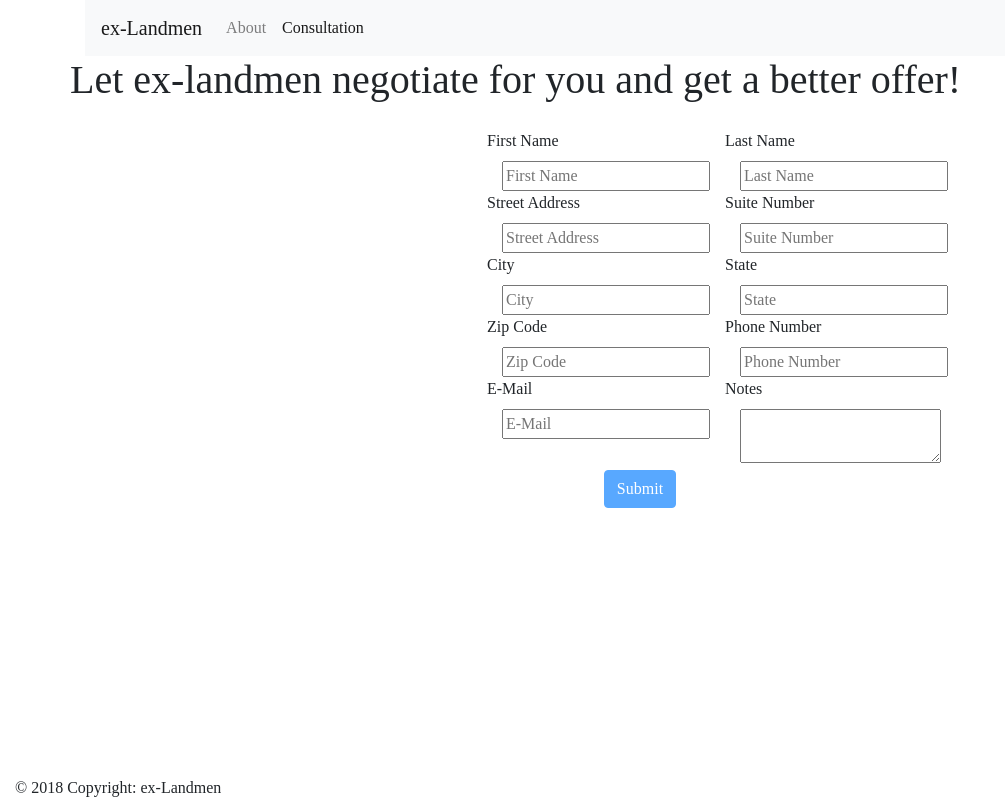
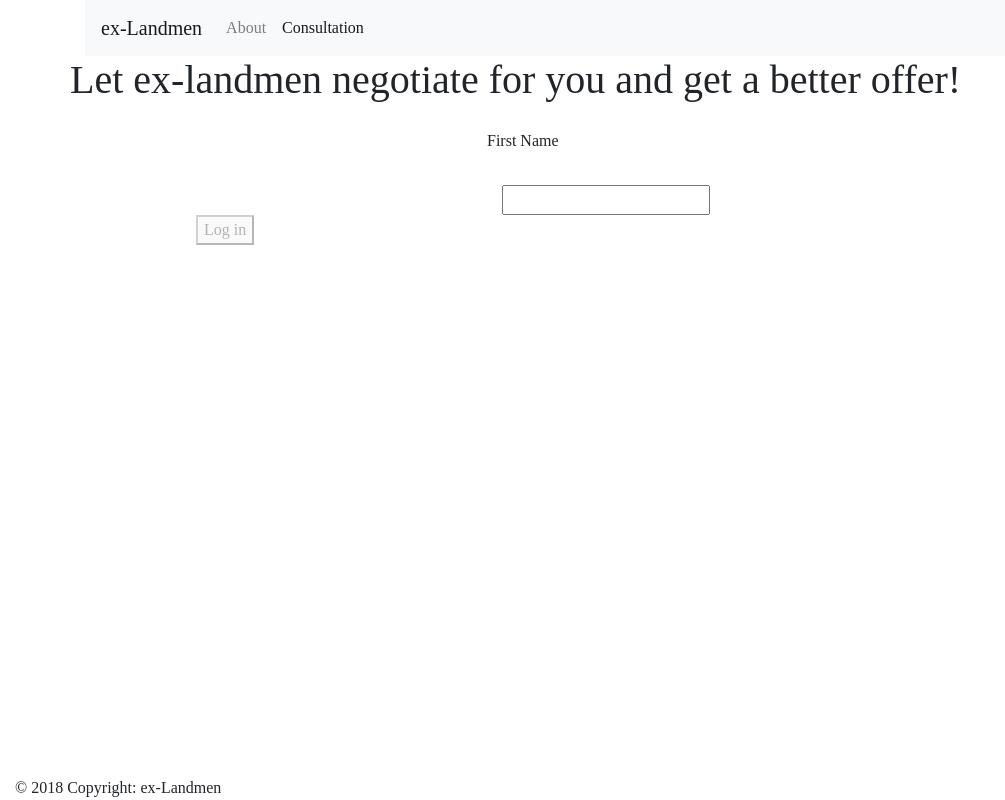
Before and after one commit to rbirchtree/landman-negotiate-front-end, a React (Create React App) app: page /consultation in a window 1280 px wide. Shown: the whole page, without its empty margins (0-1005 px from the left). Built offline with nearby package versions, Linux system fonts and the light colour scheme; a web font is replaced by a local one.

Commit message:
added title to iframe, fixed price update

```diff
--- a/src/components/Consultation.js
+++ b/src/components/Consultation.js
@@ -1,17 +1,31 @@
 import React from 'react';
 import {Field, reduxForm, focus} from 'redux-form';
-
+import { login } from '../actions';
+import Input from './Input';
+//make login register client
+import {required, nonEmpty } from '../validators';
 
 class Consultation extends React.Component{
 	onSubmit(values){
-
+		return this.props.dispatch(login(values.firstName));
 		//return this.props.dispatch(consultation(v))
 	}
 
 	render(){
+	let error;
+	if (this.props.error){
+		error = (
+			<div className="form-error" aria-live="polite">
+				{this.props.error}
+			</div>
+			)
+	}
 	const {handleSubmit,pristine,reset,submitting} = this.props;
+
 	return (
-		<form  className='consultForm' onSubmit={handleSubmit}>
+		<form  className='consultForm' onSubmit={handleSubmit(values =>
+			this.onSubmit(values)
+			)}>
 		 <div className='row'>
 		 <div className='col-md-4'>
 		 </div>
@@ -20,134 +34,17 @@ class Consultation extends React.Component{
 		  <div className='col-md-4'>
 		   <Field
 		    name='firstName'
-		    component='input'
+		    component={Input}
 		    type='text'
 		    placeholder='First Name'
-		    />
-		  </div>
-		 </div>
-		 <div>
-		  <label>Last Name</label>
-		  <div className='col-md-4'>
-		   <Field
-		    name='lastName'
-		    component='input'
-		    type='text'
-		    placeholder='Last Name'
+		    validate={[required,nonEmpty]}
 		    />
 		  </div>
 		 </div>
 		 </div>
-		 <div className='row'>
-		 <div className='col-md-4'>
-		 </div>
-		 <div >
-		  <label>Street Address</label>
-		  <div className='col-md-4'>
-		   <Field
-		    name='streetAddress'
-		    component='input'
-		    type='text'
-		    placeholder='Street Address'
-		    />
-		  </div>
-		 </div>
-		 <div>
-		  <label>Suite Number</label>
-		  <div className='col-md-4'>
-		   <Field
-		    name='suiteNumber'
-		    component='input'
-		    type='text'
-		    placeholder='Suite Number'
-		    />
-		  </div>
-		 </div>
-		 </div>
-		 <div className='row'>
-		 <div className='col-md-4'>
-		 </div>
-		 <div >
-		  <label>City</label>
-		  <div className='col-md-4'>
-		   <Field
-		    name='city'
-		    component='input'
-		    type='text'
-		    placeholder='City'
-		    />
-		  </div>
-		 </div>
-		 <div>
-		  <label>State</label>
-		  <div className='col-md-4'>
-		   <Field
-		    name='state'
-		    component='input'
-		    type='text'
-		    placeholder='State'
-		    />
-		  </div>
-		 </div>
-		 </div>
-		 <div className='row'>
-		 <div className='col-md-4'>
-		 </div>
-		 <div>
-		  <label>Zip Code</label>
-		  <div className='col-md-4'>
-		   <Field
-		    name='zipCode'
-		    component='input'
-		    type='text'
-		    placeholder='Zip Code'
-		    />
-		  </div>
-		 </div>
-		 <div>
-		  <label>Phone Number</label>
-		  <div className='col-md-4'>
-		   <Field
-		    name='phoneNumber'
-		    component='input'
-		    type='text'
-		    placeholder='Phone Number'
-		    />
-		  </div>
-		 </div>
-		 </div>
-		 <div className='row'>
-		 <div className='col-md-4'>
-		 </div>
-		 <div>
-		  <label>E-Mail</label>
-		  <div className='col-md-4'>
-		   <Field
-		    name='email'
-		    component='input'
-		    type='text'
-		    placeholder='E-Mail'
-		    />
-		  </div>
-		 </div>
-		 <div>
-		 <label>Notes</label>
-		 <div className='col-md-4'>
-		 	<Field name='notes' component='textarea'/>
-		 </div>
-		 </div>
-		 </div>
-		 <div className='row'>
-		 <div className='col-sm-4'>
-		 </div>
-		 <div className='col-md-4 text-center'>
-		 <button className='btn btn-primary' type='submit' disabled={pristine || submitting}>
-		 	Submit
+		 <button disabled={this.props.pristine || this.props.submitting}>
+		 	Log in
 		 </button>
-		 </div>
-		 <div className='col-sm-4'>
-		 </div>
-		 </div>
 		</form>
 		)
 	}
--- a/src/components/Home.js
+++ b/src/components/Home.js
@@ -23,9 +23,9 @@ export class Home extends React.Component {
 					<div className='row'>
 						<div className='col-sm-4'>Oil prices change daily, don't you want the best deal for your rights?
 						 Consult with us today! The current price of WTI is ${price[0]} <span className={diff >= 0 ? 'text-success': 'text-danger'}>
-						 {diff} {diff > 0 ? ' +': ' '}</span>
+						 {diff > 0 ? ' +': ' '} {diff}</span>
 						 <div className='embed-responsive embed-responsive-4by3'>
-						 <iframe src="https://app.drillinginfo.com/drc/?widget=true" scrolling="no" className="embed-responsive-item"  ></iframe>
+						 <iframe title="Drilling Info Website" src="https://app.drillinginfo.com/drc/?widget=true" scrolling="no" className="embed-responsive-item"  ></iframe>
 						 </div>
 						 </div>
 						<div className='col-sm-8'><img className='img-fluid rounded' src={oilPump} alt='Fenced in oil pump.'/></div>
```
